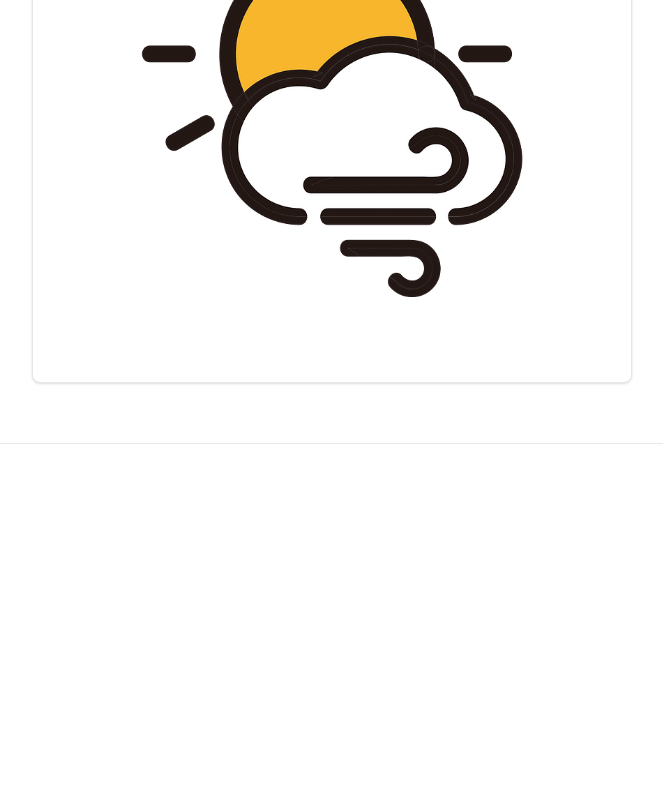
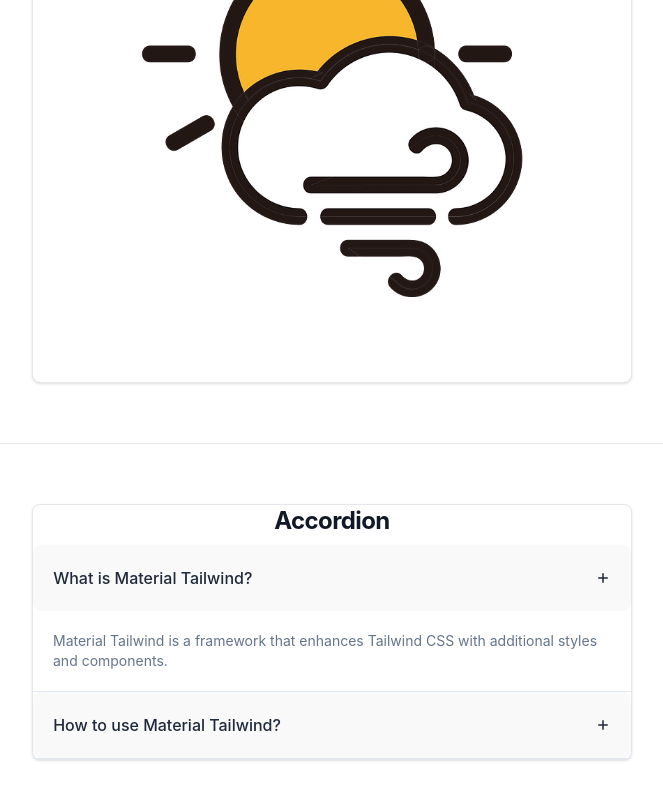
Before and after one commit to dhrubobd/vue-practice-a1, a Vue app: page / in a window 1280 px wide. Shown: the part 3876-4676 px from the top of the page, without its empty margins (308-971 px from the left). Before the commit the page ends 4392 px from the top, so only its background shows below. Built offline with nearby package versions, Linux system fonts and the light colour scheme.

Commit message:
City Weather and Accordion app is done

```diff
--- a/src/App.vue
+++ b/src/App.vue
@@ -104,6 +104,23 @@ function changeWeatherReport(city,weather,temperature){
   theWeatherData.temperature = temperature;
 
 }
+
+// Accordion
+
+const accordionData = reactive([
+  {
+    question: 'What is Material Tailwind?',
+    answer: 'Material Tailwind is a framework that enhances Tailwind CSS with additional styles and components.',
+
+  },
+  {
+    question: 'How to use Material Tailwind?',
+    answer: 'You can use Material Tailwind by importing its components into your Tailwind CSS project.',
+
+  },
+
+]);
+const selectedIndex = ref(0);
 
 </script>
 
@@ -324,6 +341,30 @@ function changeWeatherReport(city,weather,temperature){
     </div>
   </section>
   <hr class="my-10">
+
+  <!--
+    Accordion
+  -->
+  <section class="p-5 text-center flex items-center flex-col">
+    <div class="max-w-[600px] bg-white border border-gray-200 rounded-lg shadow dark:bg-gray-800 dark:border-gray-700">
+      <h5 class="mb-2 text-2xl font-bold tracking-tight text-gray-900 dark:text-white">Accordion</h5>
+      <div class="border-b border-slate-200" v-for="(accordion,index) in accordionData" :key="index">
+        <button  class="w-full flex justify-between items-center py-5 text-slate-800" @click="selectedIndex=index">
+          <span>{{ accordion.question }}</span>
+          <span  class="text-slate-800 transition-transform duration-300">
+            <svg xmlns="http://www.w3.org/2000/svg" viewBox="0 0 16 16" fill="currentColor" class="w-4 h-4">
+              <path d="M8.75 3.75a.75.75 0 0 0-1.5 0v3.5h-3.5a.75.75 0 0 0 0 1.5h3.5v3.5a.75.75 0 0 0 1.5 0v-3.5h3.5a.75.75 0 0 0 0-1.5h-3.5v-3.5Z" />
+            </svg>
+          </span>
+        </button>
+        <div class="transition-all duration-300 ease-in-out" v-show="index==selectedIndex">
+          <div class="p-5 text-sm text-slate-500 text-left">
+            {{ accordion.answer }}
+          </div>
+        </div>
+      </div>
+    </div>
+  </section>
 </template>
 
 <style scoped>
```
